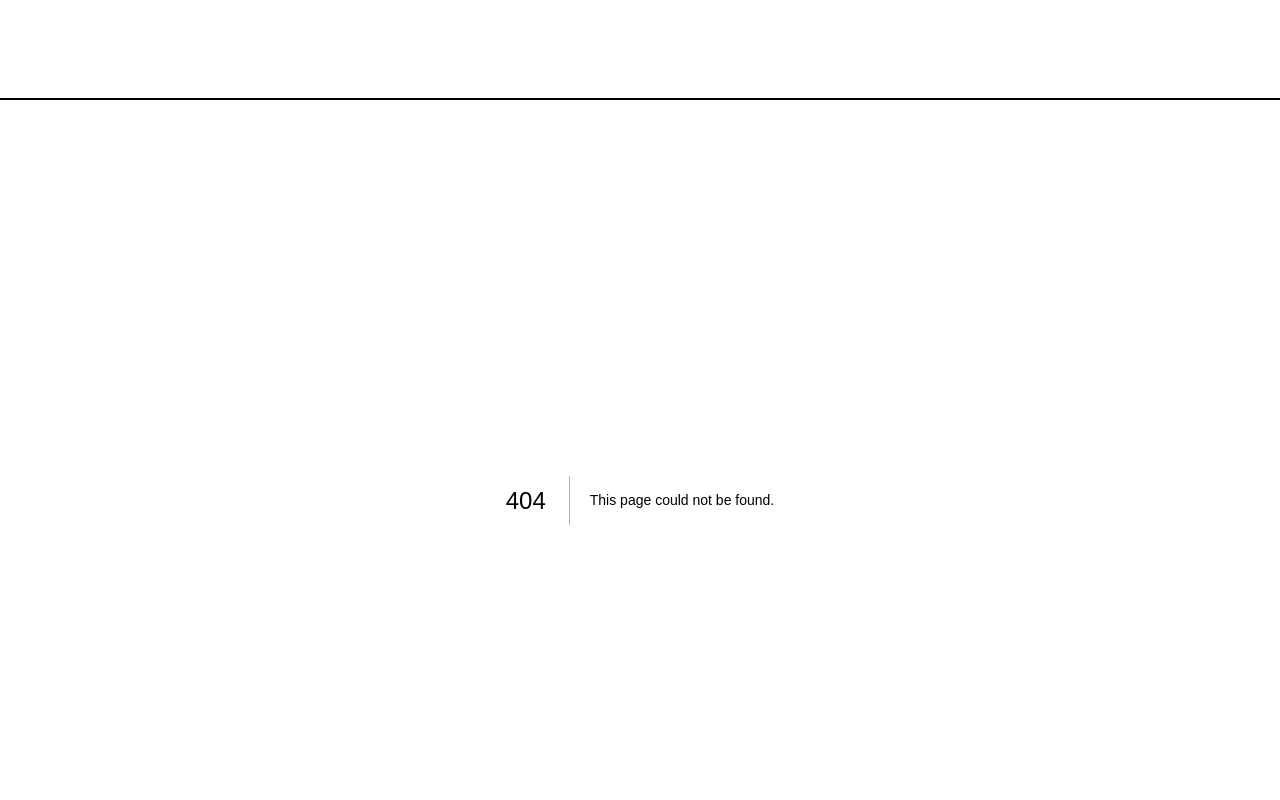
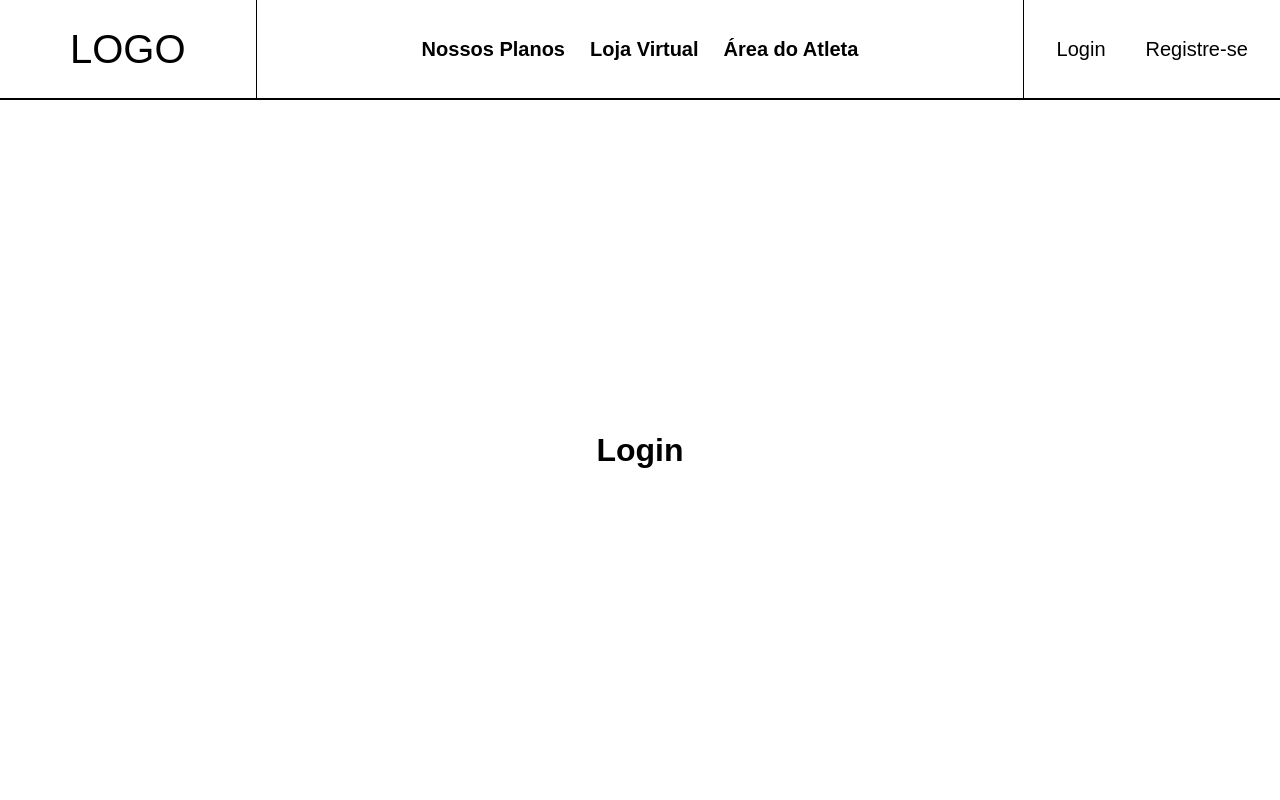
Before and after one commit to Guittsgui/AssessoriaEsportiva-FRONT, a Next.js app: page /Login in a window 1280 px wide. Before the commit this address had no page. Shown: the top 800 px of the page. Built offline with nearby package versions, Linux system fonts and the light colour scheme.

Commit message:
FEAT: Criar estrutura do Header, Criar paginacao Login/Cadastrar/HOME, junto com suas estruturas iniciais

```diff
--- a/src/app/(components)/Header/index.tsx
+++ b/src/app/(components)/Header/index.tsx
@@ -1,3 +1,4 @@
+import Link from 'next/link'
 import * as s from './style'
 
 import React from 'react'
@@ -5,7 +6,18 @@ import React from 'react'
 function Header() {
   return (
     <s.Header>
-
+        <div className="Logo">
+            <Link href="/"> LOGO </Link>
+        </div>
+        <nav>
+            <Link href=""> Nossos Planos </Link>
+            <Link href=""> Loja Virtual </Link>
+            <Link href="">Área do Atleta</Link>
+        </nav>
+        <div className="LoginArea">
+            <Link href="/Login"> Login </Link>
+            <Link href="/Register"> Registre-se </Link>
+        </div>
     </s.Header>
   )
 }
--- a/src/app/(components)/Header/style.ts
+++ b/src/app/(components)/Header/style.ts
@@ -3,4 +3,49 @@ import styled from "styled-components";
 export const Header = styled.header`
     height: 100px;
     border-bottom: 2px solid black;
+
+    display: flex;
+
+    .Logo{
+        flex: 1;
+        display: flex;
+        align-items: center;
+        justify-content: center;
+        font-size: 40px;
+        border-right: 1px solid black;
+    }
+    nav{
+        flex:3;
+        display: flex;
+        align-items: center;
+        justify-content: center;
+        gap: 25px;
+        font-size: 20px;
+        font-weight: bolder;
+        border-right: 1px solid black;
+
+        a{
+
+            &:hover{
+                opacity: 80%;
+                border-bottom: 2px solid black;
+                padding-bottom: 5px;
+            }
+        }
+    }
+    .LoginArea{
+        flex: 1;
+        display: flex;
+        align-items: center;
+        justify-content: center;
+        gap: 40px;
+
+        a{
+            font-size: 20px;
+            &:hover{
+                text-decoration: underline;
+                opacity: 70%;
+            }
+        }
+    }
 `
--- /dev/null
+++ b/src/app/(pages)/(public)/Login/page.tsx
@@ -0,0 +1,15 @@
+"use client"
+import * as s from './style'
+
+
+import React from 'react'
+
+function Login() {
+  return (
+    <s.PageContainer>
+        <h1> Login </h1>
+    </s.PageContainer>
+  )
+}
+
+export default Login
--- /dev/null
+++ b/src/app/(pages)/(public)/Login/style.ts
@@ -0,0 +1,10 @@
+import styled from "styled-components";
+
+export const PageContainer = styled.div`
+
+    min-height: 700px;
+    display: flex;
+    align-items: center;
+    justify-content: center;
+
+`
--- /dev/null
+++ b/src/app/(pages)/(public)/Register/style.ts
@@ -0,0 +1,10 @@
+import styled from "styled-components";
+
+export const PageContainer = styled.div`
+
+    min-height: 700px;
+    display: flex;
+    align-items: center;
+    justify-content: center;
+
+`
--- a/src/app/globals.css
+++ b/src/app/globals.css
@@ -7,6 +7,7 @@
 
 a{
   color: black;
+  text-decoration: none;
 }
 
 button{
```
Also changed, not shown: src/app/(pages)/(public)/Register/page.tsx (added, +15 -0 lines).
